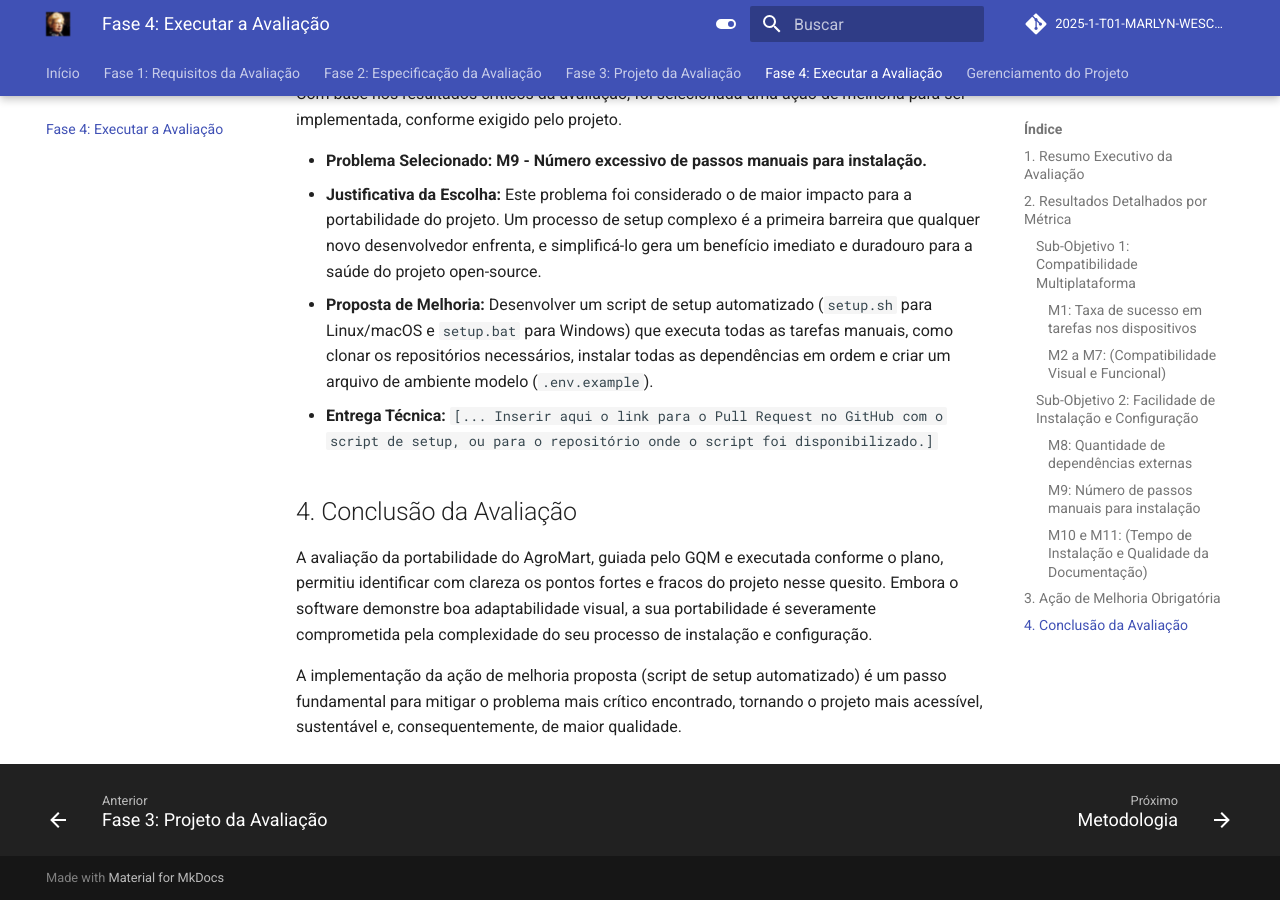
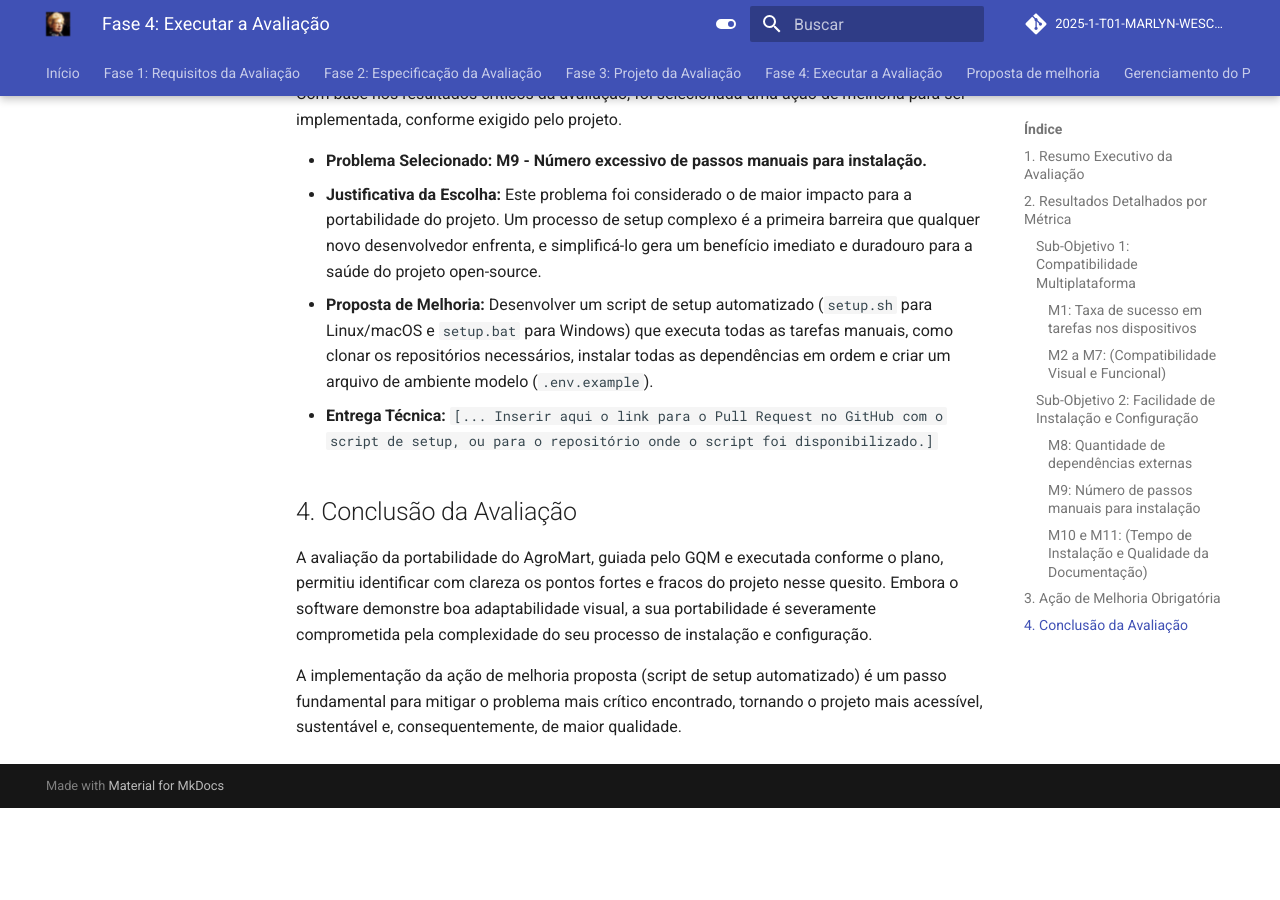
Before and after one commit to FCTE-Qualidade-de-Software-1/2025-1-T01-MARLYN-WESCOFF, an MkDocs documentation site: the page built from docs/fase4.md, in a window 1280 px wide and 900 px high, scrolled down 3081 px. Built offline with MkDocs 1.6.1 and Material for MkDocs 9.7.7, drawn with Linux system fonts in a browser that asks for light colours; comment, search, counter and statistics services are not loaded; after the commit the page ends 3889 px from its top, so only the background shows below that; some of the changed lines change nothing that is shown.

Commit message:
Expansao da arquitetura

```diff
--- a/mkdocs.yml
+++ b/mkdocs.yml
@@ -51,7 +51,21 @@
       - 'Abstraction Sheets': fase2/abstraction.md
 
   - 'Fase 3: Projeto da Avaliação': fase3.md
-  - 'Fase 4: Executar a Avaliação': fase4.md
+  - 'Fase 4: Executar a Avaliação':
+    - 'Usabilidade':
+        -'M1': fase4/Usabilidade/m1usa.md
+        -'M2': fase4/Usabilidade/m2usa.md
+        -'M3': fase4/Usabilidade/m3usa.md
+        -'M4': fase4/Usabilidade/m4usa.md
+        -'M5': fase4/Usabilidade/m5usa.md
+        -'M6': fase4/Usabilidade/m6usa.md
+        -'M7': fase4/Usabilidade/m7usa.md
+    - 'Portabilidade':
+        -'M1': fase4/Portabilidade/m1port.md
+        -'M2': fase4/Portabilidade/m2port.md
+        -'M3': fase4/Portabilidade/m3port.md
+        -'M4': fase4/Portabilidade/m4port.md
+  - 'Proposta de melhoria': proposta.md
   - Gerenciamento do Projeto:
      - Metodologia: psm/metodologia.md
      - Desempenho e Processo: psm/desempenho.md
```
Also changed, not shown: docs/fase 4/Portabilidade/m1port.md (added), docs/fase 4/Portabilidade/m2port.md (added), docs/fase 4/Portabilidade/m3port.md (added), docs/fase 4/Portabilidade/m4port.md (added), docs/fase 4/Usabilidade/m1usa.md (added), docs/fase 4/Usabilidade/m2usa.md (added), docs/fase 4/Usabilidade/m3usa.md (added), docs/fase 4/Usabilidade/m4usa.md (added), docs/fase 4/Usabilidade/m5usa.md (added), docs/fase 4/Usabilidade/m6usa.md (added), docs/fase 4/Usabilidade/m7usa.md (added), docs/proposta.md (added).
